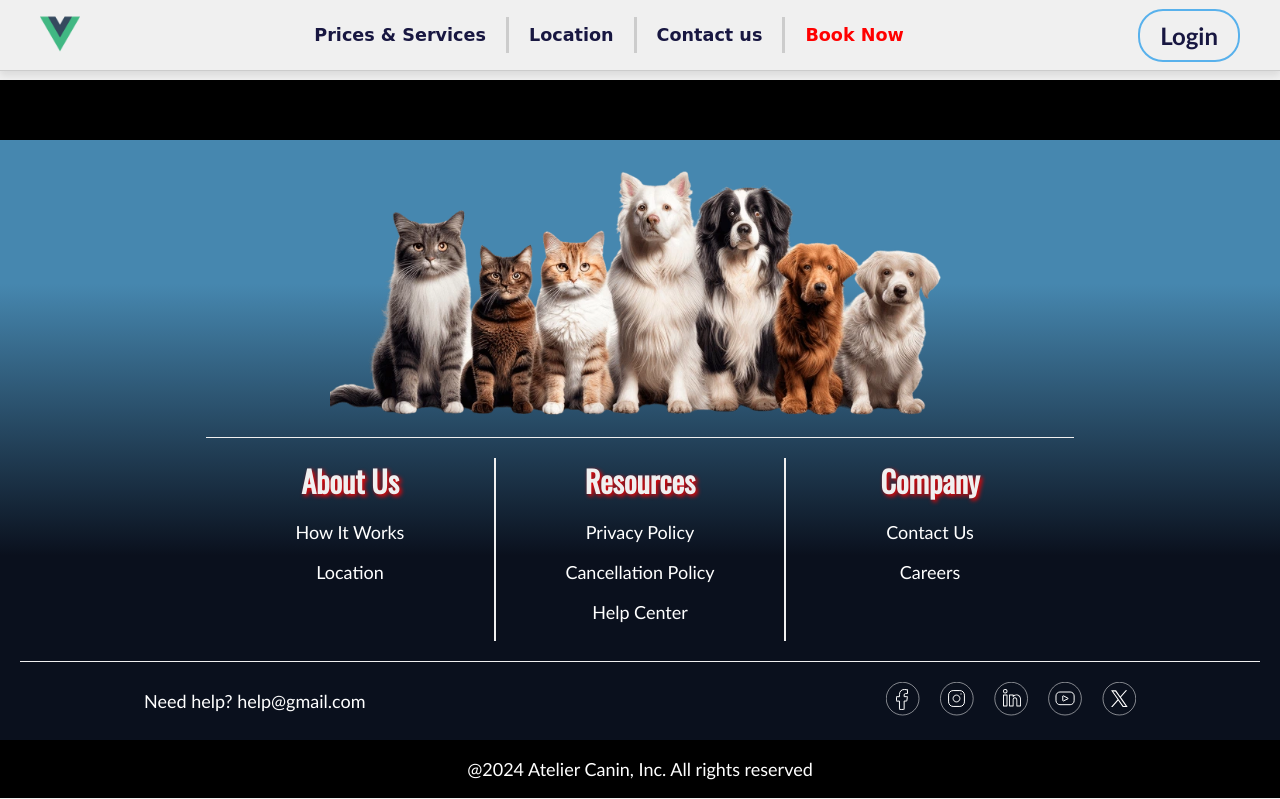
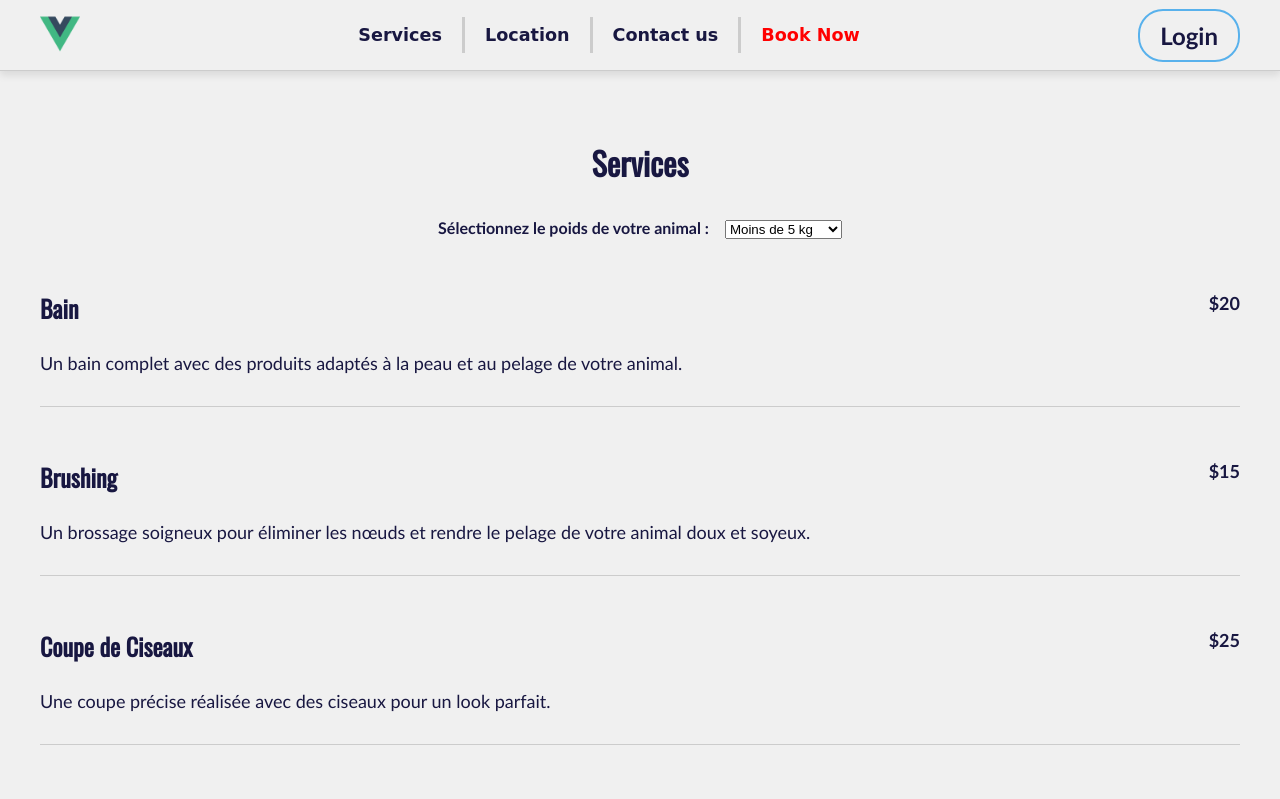
Before and after one commit to Air-KS/portfolio_atelier-canin, a Vue app in the folder frontend/: page /services in a window 1280 px wide. Shown: the top 799 px of the page. Built offline with nearby package versions, Linux system fonts and the light colour scheme.

Commit message:
[New Page] Create page services with links in header and router index

```diff
--- a/frontend/src/components/header.vue
+++ b/frontend/src/components/header.vue
@@ -13,7 +13,7 @@
 			<nav>
 				<ul class="nav-menu" :class="{ open: isMenuOpen }">
 					<li class="nav-menu-item">
-						<a href="#" class="nav-menu-link">Prices & Services</a>
+						<router-link to="/services" class="nav-menu-link">Services</router-link>
 					</li>
 					<li class="nav-menu-item">
 						<a href="#" class="nav-menu-link">Location</a>
--- a/frontend/src/router/index.js
+++ b/frontend/src/router/index.js
@@ -12,6 +12,7 @@ import loginPage from '@/views/loginPage';
 import Dashbord from '@/views/dashbord';
 import profilePage from '@/views/profilePage.vue';
 import VerifyCode from '@/views/verifyCode.vue';
+import Services from '@/views/services.vue';
 
 // Importer le middleware d'authentification
 import { authGuard } from '@/middleware/auth.js';
@@ -24,6 +25,7 @@ const routes = [
   { path: '/dashbord', name: 'Dashbord', component: Dashbord, meta: { requiresAuth: true, roles: ['admin', 'manager'] } },
   { path: '/profile/:id', name: 'Profile', component: profilePage, meta: { requiresAuth: true } },
   { path: '/verify-code', name: 'VerifyCode', component: VerifyCode },
+  { path: '/services', name: 'services', component: Services },
 ];
 
 // Créer le routeur
--- /dev/null
+++ b/frontend/src/views/services.vue
@@ -0,0 +1,198 @@
+<!-- ./frontend/src/views/services.vue -->
+<template>
+	<section class="prices-services">
+		<div class="container">
+			<h1 class="title">Services</h1>
+
+			<!-- Global weight selector -->
+			<div class="weight-selector">
+				<label for="weight">Sélectionnez le poids de votre animal :</label>
+				<select v-model="selectedWeight">
+					<option value="0">Moins de 5 kg</option>
+					<option value="1">Entre 5 et 10 kg</option>
+					<option value="2">Plus de 10 kg</option>
+				</select>
+			</div>
+
+			<div class="service-section" v-for="service in services" :key="service.id">
+				<div class="service-header">
+					<h2 class="service-title">{{ service.title }}</h2>
+					<p class="service-price">{{ service.items[selectedWeight].price }}</p>
+				</div>
+				<p class="service-description">{{ service.description }}</p>
+			</div>
+		</div>
+	</section>
+</template>
+
+<script>
+export default {
+	name: 'Services',
+	data() {
+		return {
+			selectedWeight: 0, // Default weight category
+			services: [
+				{
+					id: 1,
+					title: 'Bain',
+					description: 'Un bain complet avec des produits adaptés à la peau et au pelage de votre animal.',
+					items: [
+						{ id: 1, price: '$20' },
+						{ id: 2, price: '$30' },
+						{ id: 3, price: '$40' },
+					],
+				},
+				{
+					id: 2,
+					title: 'Brushing',
+					description: 'Un brossage soigneux pour éliminer les nœuds et rendre le pelage de votre animal doux et soyeux.',
+					items: [
+						{ id: 1, price: '$15' },
+						{ id: 2, price: '$25' },
+						{ id: 3, price: '$35' },
+					],
+				},
+				{
+					id: 3,
+					title: 'Coupe de Ciseaux',
+					description: 'Une coupe précise réalisée avec des ciseaux pour un look parfait.',
+					items: [
+						{ id: 1, price: '$25' },
+						{ id: 2, price: '$35' },
+						{ id: 3, price: '$45' },
+					],
+				},
+				{
+					id: 4,
+					title: 'Tonte',
+					description: 'Une tonte complète pour un pelage uniforme et facile à entretenir.',
+					items: [
+						{ id: 1, price: '$20' },
+						{ id: 2, price: '$30' },
+						{ id: 3, price: '$40' },
+					],
+				},
+				{
+					id: 5,
+					title: 'Epilation',
+					description: 'Épilation des poils pour certaines races spécifiques.',
+					items: [
+						{ id: 1, price: '$30' },
+						{ id: 2, price: '$40' },
+						{ id: 3, price: '$50' },
+					],
+				},
+				{
+					id: 6,
+					title: 'Nettoyage des Yeux',
+					description: 'Nettoyage délicat des yeux pour prévenir les infections.',
+					items: [
+						{ id: 1, price: '$10' },
+						{ id: 2, price: '$15' },
+						{ id: 3, price: '$20' },
+					],
+				},
+				{
+					id: 7,
+					title: 'Nettoyage des Oreilles',
+					description: 'Nettoyage des oreilles pour maintenir une bonne hygiène et prévenir les infections.',
+					items: [
+						{ id: 1, price: '$10' },
+						{ id: 2, price: '$15' },
+						{ id: 3, price: '$20' },
+					],
+				},
+				{
+					id: 8,
+					title: 'Coupe Ongles',
+					description: 'Coupe des ongles pour éviter les blessures et maintenir une bonne santé des pattes.',
+					items: [
+						{ id: 1, price: '$10' },
+						{ id: 2, price: '$15' },
+						{ id: 3, price: '$20' },
+					],
+				},
+			],
+		};
+	},
+};
+</script>
+
+<style scoped>
+.prices-services {
+	padding: 2rem;
+	background-color: var(--color-background);
+	color: var(--color-text-dark);
+}
+
+.container {
+	max-width: 1200px;
+	margin: 0 auto;
+}
+
+.title {
+	font-size: 2rem;
+	font-weight: bold;
+	margin-bottom: 2rem;
+	text-align: center;
+}
+
+.weight-selector {
+	margin-bottom: 2rem;
+	text-align: center;
+}
+
+.weight-selector label {
+	margin-right: 1rem;
+	font-weight: bold;
+}
+
+.service-section {
+	margin-bottom: 2rem;
+	border-bottom: 1px solid #ccc;
+	padding-bottom: 1rem;
+}
+
+.service-header {
+	display: flex;
+	justify-content: space-between;
+	align-items: center;
+}
+
+.service-title {
+	font-size: 1.5rem;
+	font-weight: bold;
+	margin-bottom: 0.5rem;
+}
+
+.service-description {
+	margin-bottom: 1rem;
+}
+
+.service-price {
+	color: var(--color-primary);
+	font-weight: bold;
+}
+
+.links {
+	display: flex;
+	justify-content: center;
+	margin-top: 2rem;
+}
+
+.link {
+	margin: 0 1rem;
+	color: var(--color-link);
+	text-decoration: none;
+	font-size: 1rem;
+}
+
+.link:hover {
+	text-decoration: underline;
+}
+
+.link.apply {
+	color: red;
+	font-weight: bold;
+}
+</style>
```
